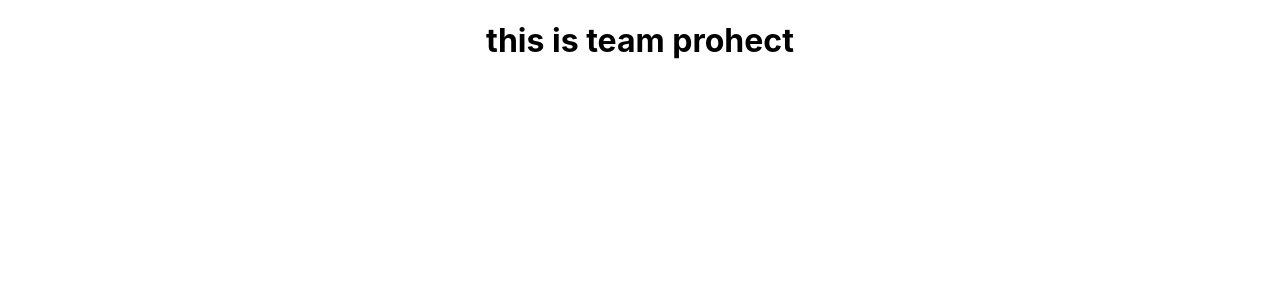
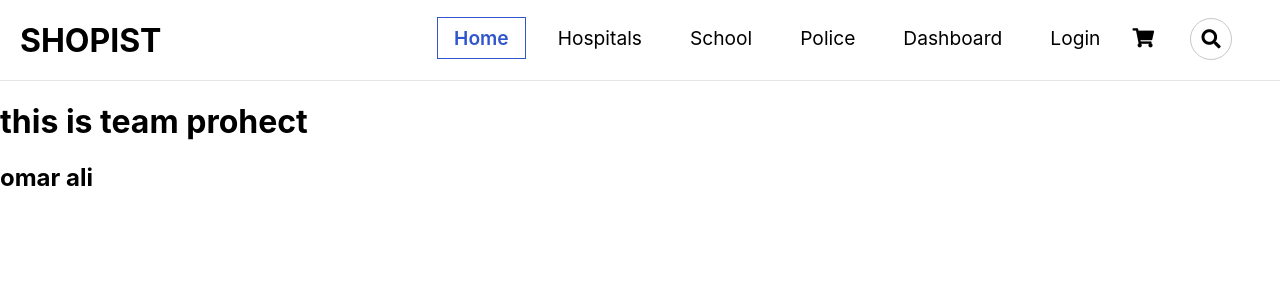
Before and after one commit to omarali18/team-project-client, a React (Create React App) app: page / in a window 1280 px wide. Shown: the top 300 px of the page. Built offline with nearby package versions, Linux system fonts and the light colour scheme.

Commit message:
navbar added

```diff
--- a/package.json
+++ b/package.json
@@ -3,11 +3,16 @@
   "version": "0.1.0",
   "private": true,
   "dependencies": {
+    "@emotion/react": "^11.7.1",
+    "@emotion/styled": "^11.6.0",
+    "@mui/icons-material": "^5.2.5",
+    "@mui/material": "^5.2.6",
     "@testing-library/jest-dom": "^5.16.1",
     "@testing-library/react": "^12.1.2",
     "@testing-library/user-event": "^13.5.0",
     "react": "^17.0.2",
     "react-dom": "^17.0.2",
+    "react-router-dom": "^6.2.1",
     "react-scripts": "5.0.0",
     "web-vitals": "^2.1.2"
   },
--- a/public/index.html
+++ b/public/index.html
@@ -24,6 +24,9 @@
       work correctly both with client-side routing and a non-root public URL.
       Learn how to configure a non-root public URL by running `npm run build`.
     -->
+
+    <link rel="stylesheet" href="https://use.fontawesome.com/releases/v5.15.4/css/all.css" integrity="sha384-DyZ88mC6Up2uqS4h/KRgHuoeGwBcD4Ng9SiP4dIRy0EXTlnuz47vAwmeGwVChigm" crossorigin="anonymous">
+
     <title>React App</title>
   </head>
   <body>
--- a/src/App.js
+++ b/src/App.js
@@ -1,10 +1,19 @@
 import logo from './logo.svg';
 import './App.css';
+import Home from './pages/Home/Home/Home';
+import { BrowserRouter as Router, Routes,Route } from "react-router-dom";
 
 function App() {
   return (
-    <div className="App">
+    <div className="">
+      <Router>
+      <Routes>
+      <Route path="/" element={<Home/>} />
+      </Routes>
+      </Router>
+      {/* <Home/> */}
      <h1>this is team prohect</h1>
+     <h2>omar ali</h2>
     </div>
   );
 }
--- /dev/null
+++ b/src/pages/Home/Home/Home.js
@@ -0,0 +1,12 @@
+import React from 'react';
+import Navbar from '../../Shared/Navbar/Navbar';
+
+const Home = () => {
+    return (
+        <div>
+            <Navbar/>
+        </div>
+    );
+};
+
+export default Home;
--- /dev/null
+++ b/src/pages/Shared/Navbar/Navbar.css
@@ -0,0 +1,175 @@
+.navbar {
+  background-color: #fff;
+  height: 80px;
+  display: flex;
+  justify-content: center;
+  align-items: center;
+  font-size: 1.2rem;
+  position: sticky;
+  top: 0;
+  z-index: 20;
+  border-bottom: 1px solid rgb(231, 228, 228);
+}
+
+.nav-container {
+  display: flex;
+  justify-content: center;
+  align-items: center;
+  width: 100%;
+  height: 80px;
+  max-width: 1500px;
+}
+
+.nav-logo {
+  color: black;
+  align-items: center;
+  margin-left: 20px;
+  /* cursor: pointer; */
+  text-decoration: none;
+  font-size: 2rem;
+  font-weight: 700;
+  flex-grow: 1;
+}
+
+.nav-menu {
+  display: flex;
+  list-style: none;
+  text-align: center;
+  margin-right: 2rem;
+}
+
+.nav-links {
+  color: black;
+  text-decoration: none;
+  padding: 0.5rem 1rem;
+  height: 100%;
+  border-bottom: 3px solid transparent;
+}
+/* .shopping-cart {
+  color: black;
+  text-decoration: none;
+  padding: 0.5rem 1rem;
+  height: 100%;
+  border-bottom: 3px solid transparent;
+} */
+.fa-code {
+  margin-left: 1rem;
+}
+
+.nav-item {
+  line-height: 40px;
+  margin-right: 1rem;
+}
+
+.nav-item:after {
+  content: "";
+  display: block;
+  height: 3px;
+  width: 0;
+  background: transparent;
+  transition: width 0.7s ease, background-color 0.5s ease;
+}
+
+.nav-item:hover:after {
+  width: 100%;
+  background: #3155cc;
+}
+
+.nav-item .active {
+  color: #3155cc;
+  border: 1px solid #3155cc;
+  font-weight: 600;
+}
+
+.search-box {
+  background: white;
+  border: 1px solid rgb(201, 199, 199);
+  height: 20px;
+  border-radius: 40px;
+  padding: 10px;
+  margin-left: 20px;
+}
+.search-box:hover .search-text {
+  width: 200px;
+}
+.search-btn {
+  text-decoration: none;
+  color: black;
+  float: right;
+  width: 20px;
+  height: 20px;
+  border-radius: 50%;
+  background: white;
+  display: flex;
+  justify-content: center;
+  align-items: center;
+}
+.search-text {
+  border: none;
+  background: none;
+  outline: none;
+  float: left;
+  padding: 0;
+  color: black;
+  font-size: 16px;
+  transition: 0.4s;
+  line-height: 20px;
+  width: 0px;
+}
+.search-text:focus {
+  width: 200px;
+}
+
+.nav-icon {
+  display: none;
+}
+
+@media screen and (max-width: 960px) {
+  .nav-menu {
+    display: flex;
+    flex-direction: column;
+    width: 100%;
+    border-top: 1pxsolid #fff;
+    position: absolute;
+    top: 80px;
+    left: -110%;
+    opacity: 1;
+    transition: all 0.5s ease;
+  }
+
+  .nav-menu.active {
+    background: white;
+    left: 0px;
+    opacity: 1;
+    transition: all 0.5s ease;
+    z-index: 1;
+  }
+  .nav-item .active {
+    color: #3155cc;
+    border: none;
+  }
+  .nav-links {
+    padding: 1.5rem;
+    width: 100%;
+    display: table;
+  }
+  .shopping-cart {
+    padding: 1.5rem;
+    width: 100%;
+    display: table;
+  }
+  .search-text {
+    display: none;
+  }
+
+  .nav-icon {
+    display: block;
+    position: absolute;
+    top: 0;
+    right: 0;
+    transform: translate(-100%, 60%);
+    font-size: 1.8rem;
+    cursor: pointer;
+    color: #3155cc;
+  }
+}
--- /dev/null
+++ b/src/pages/Shared/Navbar/Navbar.js
@@ -0,0 +1,157 @@
+import { Box, Button } from '@mui/material';
+import React, { useState } from 'react';
+import { NavLink } from "react-router-dom";
+// import useAuth from '../../../Hooks/useAuth';
+import "./Navbar.css"
+
+const Navbar = () => {
+
+    const [click, setClick] = useState(false);
+    // const { user, logout } = useAuth()
+
+    const handleClick = () => setClick(!click);
+
+    return (
+        <>
+        <nav className="navbar">
+            <div className="nav-container">
+                <label className="nav-logo">
+                SHOPIST
+                </label>
+
+                <ul className={click ? "nav-menu active" : "nav-menu"}>
+                    <li className="nav-item">
+                        <NavLink
+                            to="/"
+                            // activeClassName="active"
+                            className="nav-links"
+                            onClick={handleClick}
+                        >
+                            Home
+                        </NavLink>
+                    </li>
+                    <li className="nav-item">
+                        <NavLink
+                            to="/hospitals"
+                            // activeClassName="active"
+                            className="nav-links"
+                            onClick={handleClick}
+                        >
+                            Hospitals
+                        </NavLink>
+                    </li>
+                    <li className="nav-item">
+                        <NavLink
+                            to="/schools"
+                            // activeClassName="active"
+                            className="nav-links"
+                            onClick={handleClick}
+                        >
+                            School
+                        </NavLink>
+                    </li>
+                    <li className="nav-item">
+                        <NavLink
+                            to="/polices"
+                            // activeClassName="active"
+                            className="nav-links"
+                            onClick={handleClick}
+                        >
+                            Police
+                        </NavLink>
+                    </li>
+                    {/* {user.email && <li className="nav-item">
+                        <NavLink
+                            to="/dashboard"
+                            // activeClassName="active"
+                            className="nav-links"
+                            onClick={handleClick}
+                        >
+                            Dashboard
+                        </NavLink>
+                    </li>} */}
+                    <li className="nav-item">
+                        <NavLink
+                            to="/dashboard"
+                            // activeClassName="active"
+                            className="nav-links"
+                            onClick={handleClick}
+                        >
+                            Dashboard
+                        </NavLink>
+                    </li>
+                    <li className="nav-item">
+                            <NavLink
+                                   to="/login"
+                                //    activeClassName="active"
+                            className="nav-links"
+                                    onClick={handleClick}
+                                >
+                                    Login
+                                </NavLink>
+                            </li>
+
+
+                    {/* {
+                        user.email ?
+
+                            <li className="nav-item">
+                                <NavLink
+                                    to="/login"
+                                    // activeClassName="active"
+                                    className="nav-links"
+                                    onClick={handleClick}
+                                >
+                                    <Button className="logout-btn" sx={{ color: "white" }} onClick={logout}>logOut</Button>
+                                </NavLink>
+                            </li>
+                            :
+                            <li className="nav-item">
+                                <NavLink
+                                    to="/login"
+                                    // activeClassName="active"
+                                    className="nav-links"
+                                    onClick={handleClick}
+                                >
+                                    Login
+                                </NavLink>
+                            </li>
+                    } */}
+                         <li className="nav-item ">
+                        {/* <NavLink
+                            to="/polices"
+                            // activeClassName="active"
+                            // className="nav-links"
+                            className="shopping-cart"
+                            onClick={handleClick}
+                        > */}
+                        <Box className="shopping-cart">
+                            <i class="fas fa-shopping-cart"></i>
+                        </Box>
+                        {/* </NavLink> */}
+                    </li>
+                         <li className="nav-item">
+                        {/* <NavLink
+                            // to="/polices"
+                            // activeClassName="active"
+                            className="nav-links"
+                            onClick={handleClick}
+                        > */}
+                            <div className='search-box'>
+                                <input className='search-text' type="text" placeholder='Search' />
+                                <a className='search-btn' href=""><i className="fas fa-search"></i></a>
+                            </div>
+                        {/* </NavLink> */}
+                    </li>
+
+                </ul>
+                <div className="nav-icon" onClick={handleClick}>
+                    <i className={click ? "fas fa-times" : "fas fa-bars"}></i>
+                </div>
+            </div>
+        </nav>
+    </>
+    );
+};
+
+export default Navbar;
```
Also changed, not shown: src/pages/Shared/Footer/Footer.js (added), 1 other file (tests, documents, lock files or other folders).
